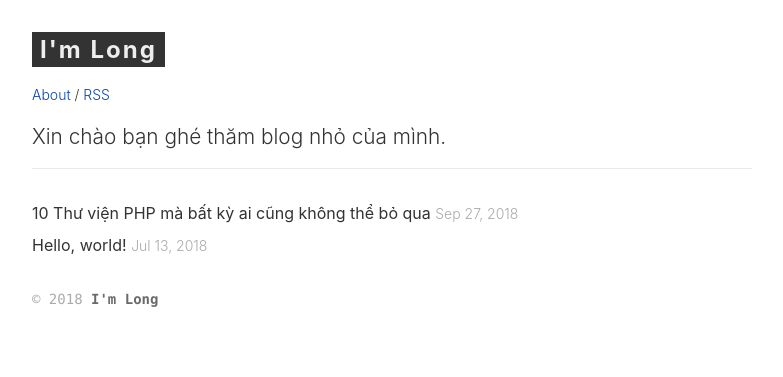
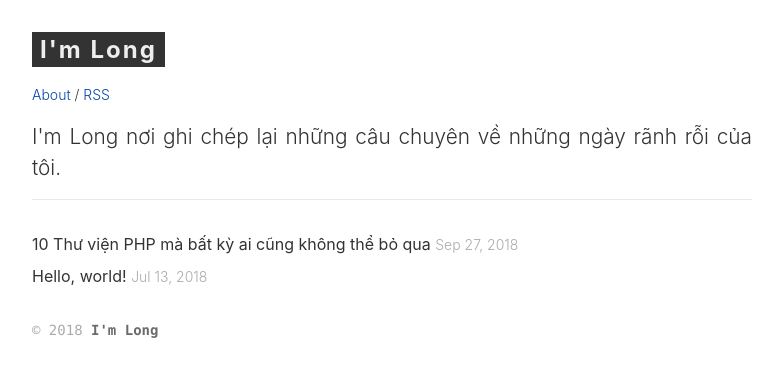
Before and after one commit to longvox/imlong, a Jekyll site: the page built from index.html, in a window 1280 px wide. Shown: the top 377 px of the page, without its empty margins (248-1031 px from the left). Built offline with Jekyll 4.4.1, drawn with Linux system fonts in a browser that asks for light colours.

Commit message:
Update _config.yml

```diff
--- a/_config.yml
+++ b/_config.yml
@@ -1,10 +1,10 @@
 # Site settings
 title: "I'm Long"
-description: "Blog về kinh nghiệm bản thân về công nghệ thông tin và nhiều lĩnh vực mà tôi quan tâm."
+description: "Tôi viết về những lĩnh vực tôi thích và muốn tìm hiểu thêm về nó."
 baseurl: ""
 url: ""
 author: "Long Vox"
-intro: "Xin chào bạn ghé thăm blog nhỏ của mình."
+intro: "I'm Long nơi ghi chép lại những câu chuyên về những ngày rãnh rỗi của tôi."
 
 # Build settings
 kramdown:
@@ -13,7 +13,7 @@ permalink: pretty
 
 # Third-party services
 # just leave empty to disable it
-google_analytics:
+google_analytics: UA-80507572-2
 disqus: true
 disqus_shortname: longvox
 
```
